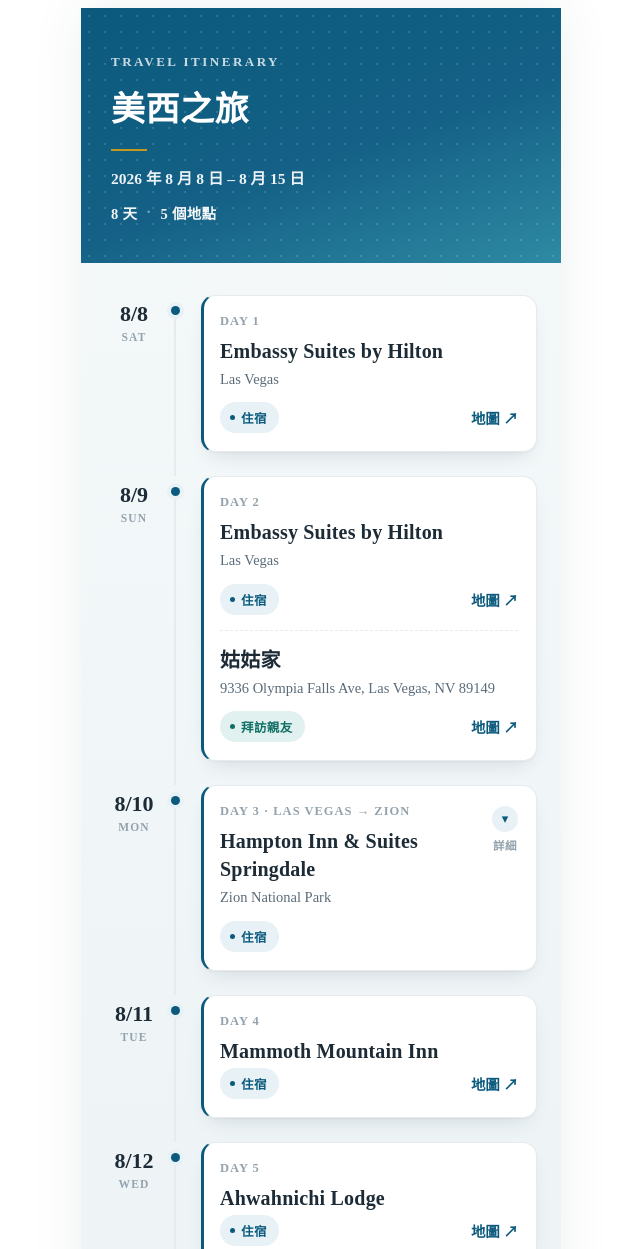
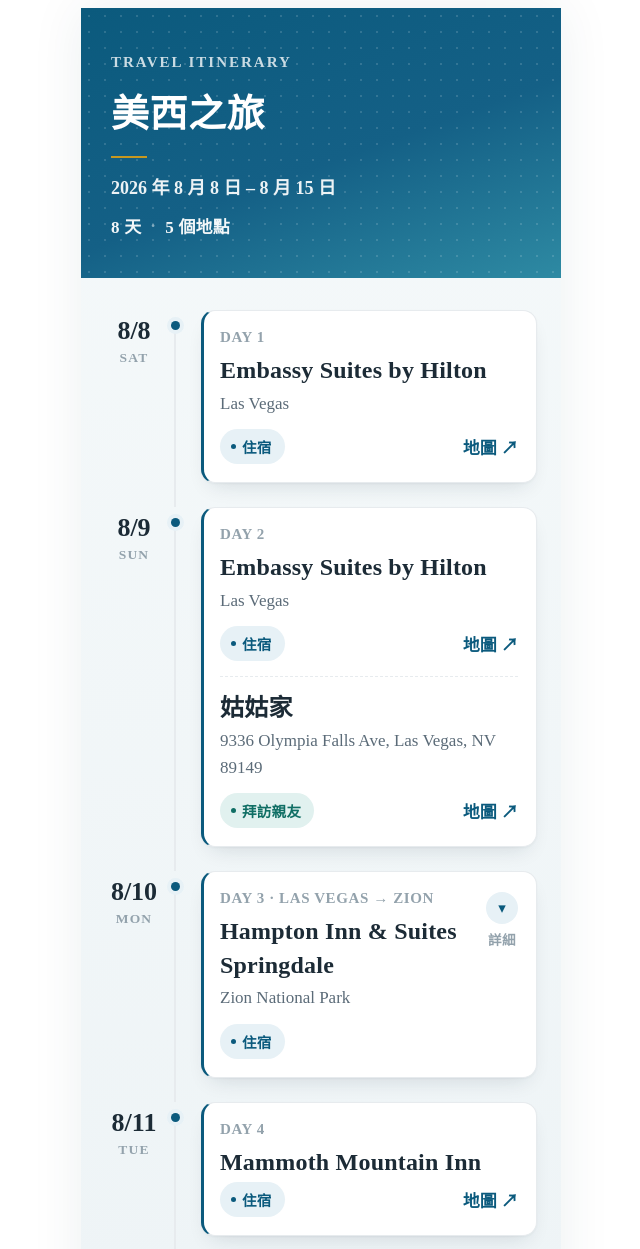
Before and after one commit to walkie1979-dev/summerbreak, a plain HTML site: page index.html in a window 1280 px wide. Shown: the top 1249 px of the page, without its empty margins (319-959 px from the left). Drawn offline with Linux system fonts and the light colour scheme.

Commit message:
index.html

```diff
--- a/index.html
+++ b/index.html
@@ -146,11 +146,11 @@
     linear-gradient(160deg, var(--primary) 0%, #146086 55%, #2E8AA3 100%);
   background-size: 16px 16px, auto;
 }
-#wt-root .hero-eyebrow { font-size: 13px; font-weight: 700; letter-spacing: 2.5px; text-transform: uppercase; opacity: .78; position: relative; }
-#wt-root .hero h1 { font-size: 34px; font-weight: 900; margin: 12px 0 0; letter-spacing: .5px; position: relative; }
+#wt-root .hero-eyebrow { font-size: 15px; font-weight: 700; letter-spacing: 2px; text-transform: uppercase; opacity: .78; position: relative; }
+#wt-root .hero h1 { font-size: 38px; font-weight: 900; margin: 12px 0 0; letter-spacing: .5px; position: relative; }
 #wt-root .hero-rule { width: 36px; height: 2px; background: var(--gold); margin: 18px 0 15px; position: relative; }
-#wt-root .hero-meta { font-size: 15.5px; opacity: .92; font-weight: 600; position: relative; }
-#wt-root .hero-stats { margin-top: 14px; display: flex; align-items: center; gap: 9px; font-size: 14.5px; font-weight: 700; opacity: .95; position: relative; letter-spacing: .3px; }
+#wt-root .hero-meta { font-size: 18px; opacity: .92; font-weight: 600; position: relative; }
+#wt-root .hero-stats { margin-top: 14px; display: flex; align-items: center; gap: 9px; font-size: 17px; font-weight: 700; opacity: .95; position: relative; letter-spacing: .2px; }
 #wt-root .hero-stats .dot { opacity: .5; }
 
 /* ---- timeline ---- */
@@ -158,8 +158,8 @@
 #wt-root .tl-row { display: flex; margin-bottom: 24px; position: relative; }
 #wt-root .tl-row:last-child { margin-bottom: 0; }
 #wt-root .tl-date-box { width: 58px; flex-shrink: 0; text-align: center; padding-top: 6px; }
-#wt-root .tl-date { font-size: 22px; font-weight: 800; font-family: 'Noto Serif TC', serif; }
-#wt-root .tl-wd { font-size: 11.5px; font-weight: 700; letter-spacing: 1.2px; text-transform: uppercase; color: var(--light); margin-top: 4px; }
+#wt-root .tl-date { font-size: 26px; font-weight: 800; font-family: 'Noto Serif TC', serif; }
+#wt-root .tl-wd { font-size: 13.5px; font-weight: 700; letter-spacing: 1.2px; text-transform: uppercase; color: var(--light); margin-top: 4px; }
 #wt-root .tl-line-box { width: 24px; display: flex; justify-content: center; position: relative; }
 #wt-root .tl-line { position: absolute; top: 22px; bottom: -24px; width: 1.5px; background: var(--line); }
 #wt-root .tl-row:last-child .tl-line { display: none; }
@@ -171,16 +171,16 @@
   box-shadow: 0 1px 2px rgba(16,40,54,.04), 0 10px 22px -10px rgba(16,40,54,.16);
 }
 #wt-root .tl-card { padding: 18px 18px 18px 16px; }
-#wt-root .tl-day-num { font-size: 12.5px; font-weight: 700; letter-spacing: 1px; text-transform: uppercase; color: var(--light); margin-bottom: 8px; }
-#wt-root .tl-place { font-size: 20px; font-weight: 700; margin-bottom: 3px; line-height: 1.4; letter-spacing: .2px; }
-#wt-root .tl-sub { font-size: 14.5px; color: var(--sub); line-height: 1.55; margin-bottom: 12px; }
+#wt-root .tl-day-num { font-size: 15px; font-weight: 700; letter-spacing: .6px; text-transform: uppercase; color: var(--light); margin-bottom: 8px; }
+#wt-root .tl-place { font-size: 24px; font-weight: 700; margin-bottom: 3px; line-height: 1.4; letter-spacing: .2px; }
+#wt-root .tl-sub { font-size: 17px; color: var(--sub); line-height: 1.55; margin-bottom: 12px; }
 
-#wt-root .tag { display: inline-flex; align-items: center; gap: 6px; font-size: 12.5px; font-weight: 700; letter-spacing: .4px; text-transform: uppercase; padding: 6px 12px 6px 10px; border-radius: 20px; background: var(--primary-pale); color: var(--primary); }
+#wt-root .tag { display: inline-flex; align-items: center; gap: 6px; font-size: 14.5px; font-weight: 700; letter-spacing: .3px; text-transform: uppercase; padding: 7px 13px 7px 11px; border-radius: 20px; background: var(--primary-pale); color: var(--primary); }
 #wt-root .tag::before { content: ''; width: 5px; height: 5px; border-radius: 50%; background: currentColor; flex-shrink: 0; }
 #wt-root .tag.teal { background: var(--teal-pale); color: var(--teal); }
 
 #wt-root .tl-tags { display: flex; align-items: center; justify-content: space-between; gap: 10px; }
-#wt-root .tl-map-link { font-size: 14.5px; font-weight: 700; color: var(--primary); text-decoration: none; white-space: nowrap; }
+#wt-root .tl-map-link { font-size: 17px; font-weight: 700; color: var(--primary); text-decoration: none; white-space: nowrap; }
 #wt-root .tl-map-link:hover { text-decoration: underline; }
 
 /* multi-stop card */
@@ -192,23 +192,23 @@
 #wt-root details.tl-card summary::-webkit-details-marker { display: none; }
 #wt-root details.tl-card summary::marker { content: ''; }
 #wt-root .chevron-col { display: flex; flex-direction: column; align-items: center; gap: 5px; flex-shrink: 0; padding-top: 2px; }
-#wt-root .chevron-btn { width: 26px; height: 26px; border-radius: 50%; background: var(--primary-pale); color: var(--primary); display: flex; align-items: center; justify-content: center; font-size: 13px; transition: transform .25s ease; }
+#wt-root .chevron-btn { width: 32px; height: 32px; border-radius: 50%; background: var(--primary-pale); color: var(--primary); display: flex; align-items: center; justify-content: center; font-size: 15px; transition: transform .25s ease; }
 #wt-root details[open] .chevron-btn { transform: rotate(180deg); }
-#wt-root .chevron-label { font-size: 11.5px; font-weight: 700; color: var(--light); letter-spacing: .5px; }
+#wt-root .chevron-label { font-size: 13.5px; font-weight: 700; color: var(--light); letter-spacing: .5px; }
 
 #wt-root .detail-body { padding: 4px 18px 20px 16px; border-top: 1px dashed var(--line); margin: 2px 18px 0 16px; padding-left: 0; padding-right: 0; }
 #wt-root .sched-block { margin-bottom: 15px; padding-top: 15px; }
 #wt-root .sched-block:first-child { padding-top: 16px; }
 #wt-root .sched-block:last-child { margin-bottom: 0; }
-#wt-root .sched-time { font-size: 12.5px; font-weight: 800; letter-spacing: 1px; text-transform: uppercase; color: var(--primary); margin-bottom: 3px; }
-#wt-root .sched-title { font-size: 16.5px; font-weight: 700; color: var(--ink); margin-bottom: 4px; }
-#wt-root .sched-desc { font-size: 15px; color: var(--sub); line-height: 1.75; }
+#wt-root .sched-time { font-size: 15px; font-weight: 800; letter-spacing: 1px; text-transform: uppercase; color: var(--primary); margin-bottom: 3px; }
+#wt-root .sched-title { font-size: 19px; font-weight: 700; color: var(--ink); margin-bottom: 4px; }
+#wt-root .sched-desc { font-size: 17.5px; color: var(--sub); line-height: 1.75; }
 #wt-root .sched-desc b { color: var(--ink); font-weight: 700; }
-#wt-root .detail-map-link { display: inline-block; margin-top: 8px; font-size: 14.5px; font-weight: 700; color: var(--primary); text-decoration: none; }
+#wt-root .detail-map-link { display: inline-block; margin-top: 8px; font-size: 17px; font-weight: 700; color: var(--primary); text-decoration: none; }
 #wt-root .detail-map-link:hover { text-decoration: underline; }
 
 /* footer */
-#wt-root .footer-note { display: flex; align-items: center; gap: 14px; justify-content: center; margin: 40px 24px 4px; font-size: 13px; color: var(--light); letter-spacing: 3px; text-transform: uppercase; font-weight: 700; }
+#wt-root .footer-note { display: flex; align-items: center; gap: 14px; justify-content: center; margin: 40px 24px 4px; font-size: 15px; color: var(--light); letter-spacing: 3px; text-transform: uppercase; font-weight: 700; }
 #wt-root .footer-line { flex: 1; height: 1px; background: var(--line); }
 </style>
 
```
